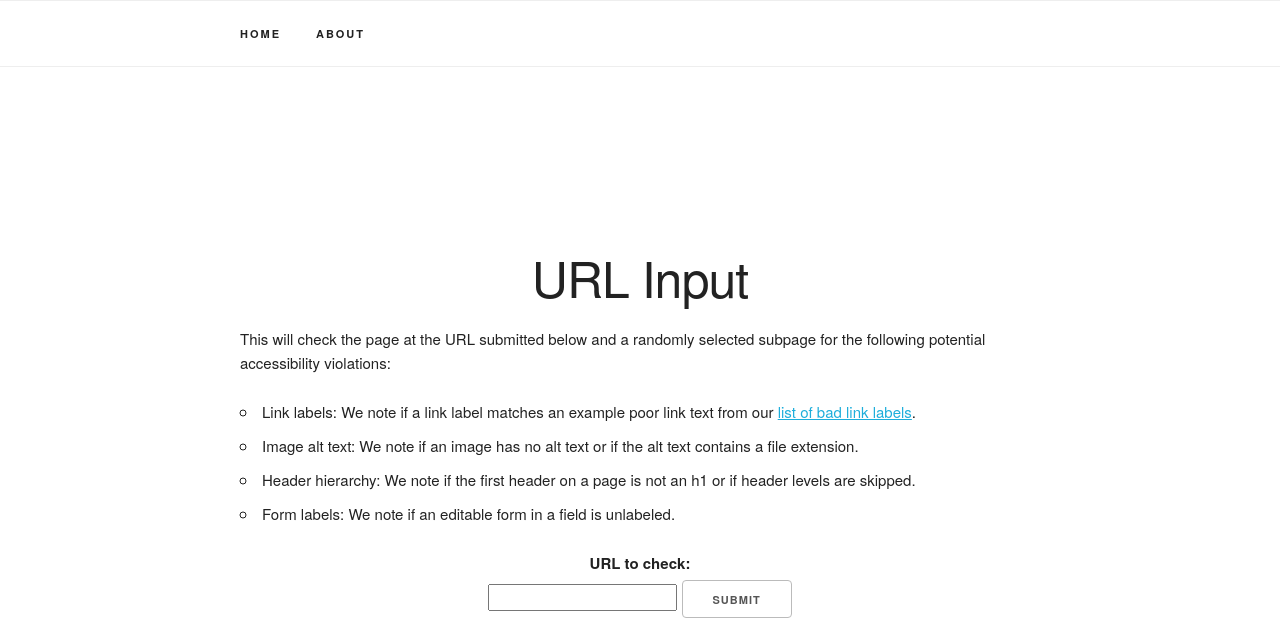
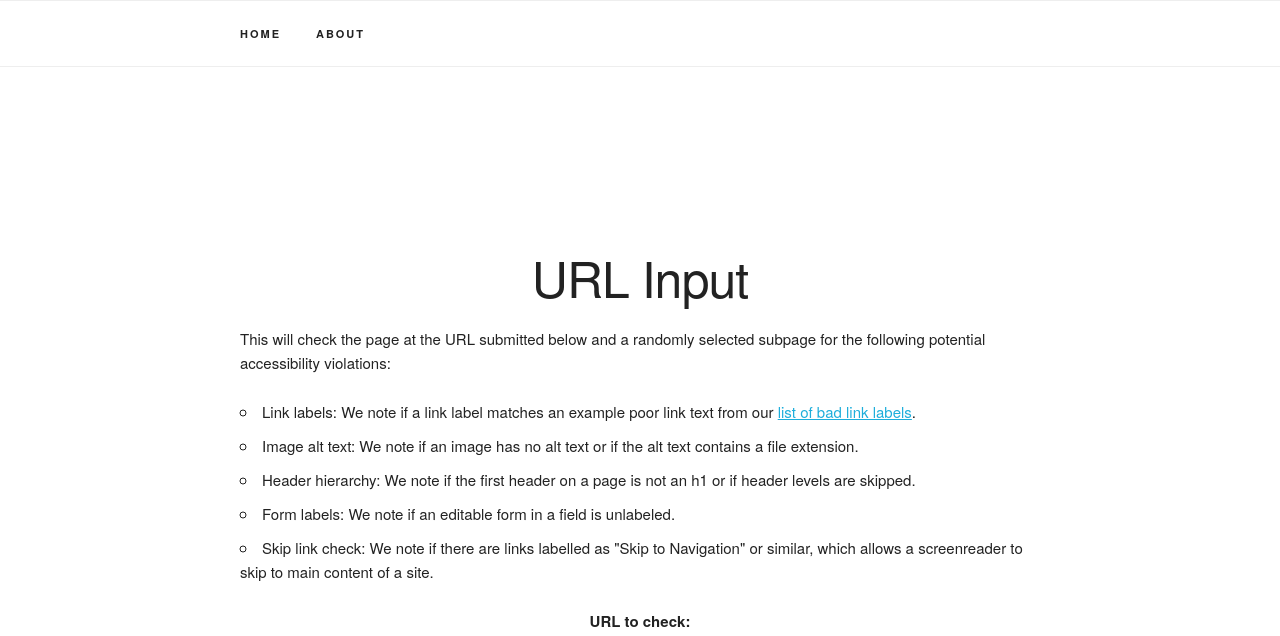
Before and after one commit to tad-web/waqc, a Flask app: page / in a window 1280 px wide. Shown: the top 636 px of the page. Run offline with Flask 2, Linux system fonts and the light colour scheme; grey boxes are pictures that could not be loaded.

Commit message:
Added what skip link check does to the main page

```diff
--- a/app/templates/url-input.html
+++ b/app/templates/url-input.html
@@ -12,6 +12,7 @@
     <li>Image alt text: We note if an image has no alt text or if the alt text contains a file extension.</li>
     <li>Header hierarchy: We note if the first header on a page is not an h1 or if header levels are skipped.</li>
     <li>Form labels: We note if an editable form in a field is unlabeled.</li>
+    <li>Skip link check: We note if there are links labelled as "Skip to Navigation" or similar, which allows a screenreader to skip to main content of a site. </li>
   </ul>
   <center>
     <form method="POST" action="/subpage-selection">
```
